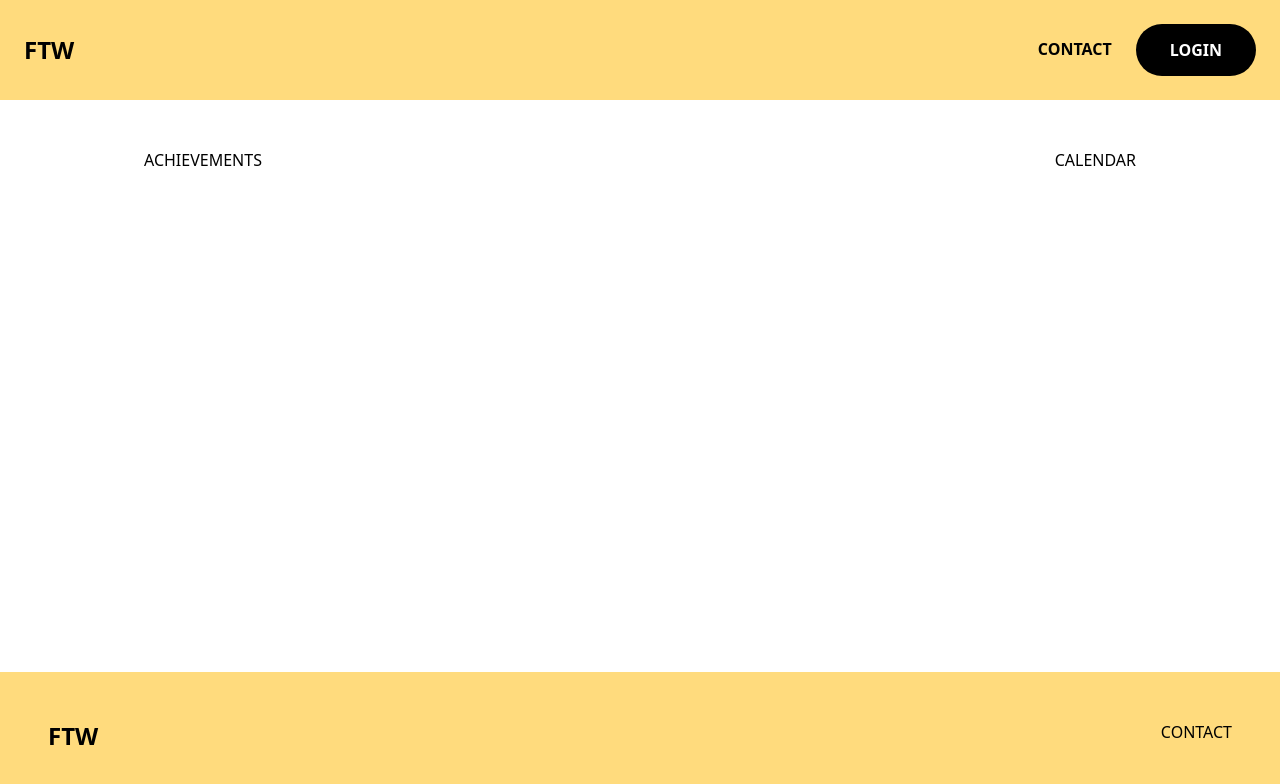
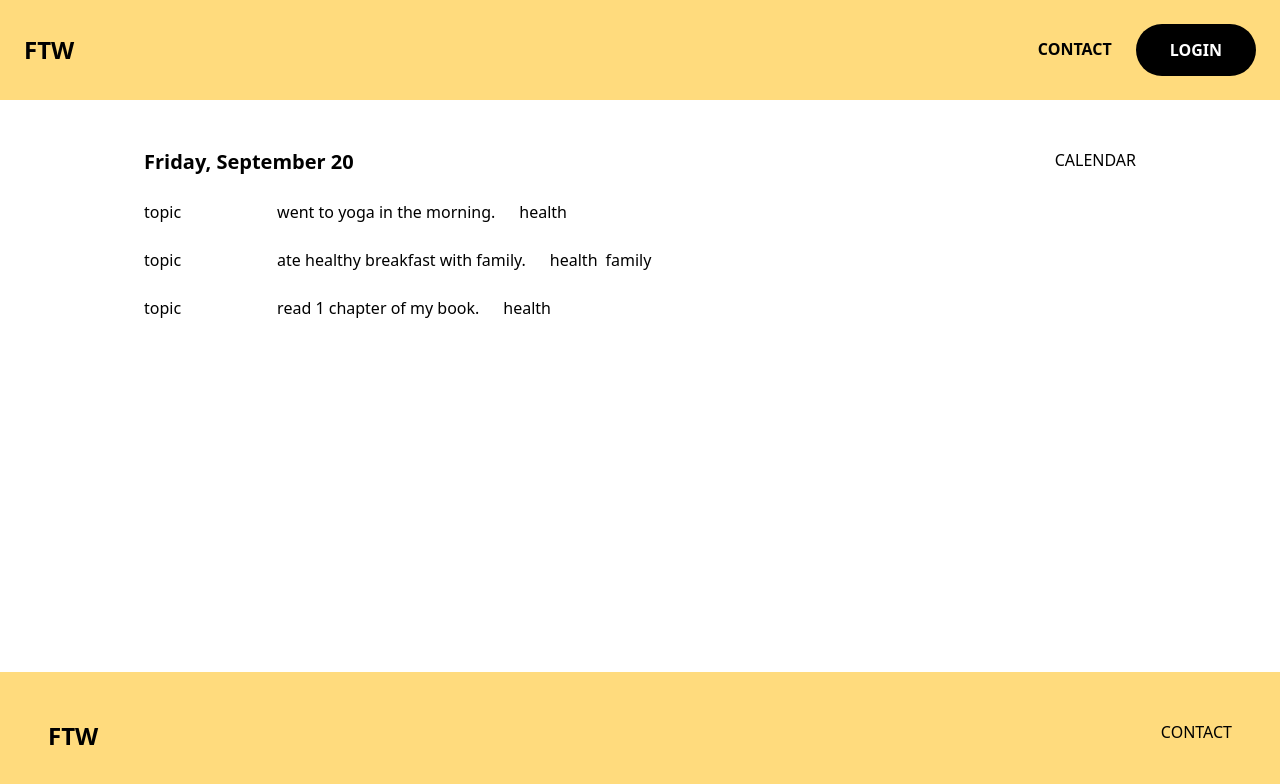
Before and after one commit to ajasinger/clap-for-me, a React (Vite) app in the folder frontend/: page / in a window 1280 px wide. Shown: the top 784 px of the page. Built offline with nearby package versions, Linux system fonts and the light colour scheme.

Commit message:
code contents of return

```diff
--- a/frontend/src/components/Achievements.tsx
+++ b/frontend/src/components/Achievements.tsx
@@ -1,18 +1,24 @@
 import { useState } from "react";
+import TagDropdown from "./TagDropdown";
+
+const tagOptionsArray = ["work", "fitness", "family"]
 
 const data = [
         {
-            date: "Friday, September 20, 2024",
+            date: "Friday, September 20",
             achievements: [
                 {
+                    id: 1,
                     body: "went to yoga in the morning.",
                     tags: ["health"]
                 },
                 {
+                    id: 2,
                     body: "ate healthy breakfast with family.",
                     tags: ["health", "family"]
                 },
                 {
+                    id: 3,
                     body: "read 1 chapter of my book.",
                     tags: ["health"]
                 },
@@ -21,10 +27,32 @@ const data = [
 ]
 
 export default function Achievements() {
-    const [achievements, setAchievements] = useState([]);
+    const [achievements, setAchievements] = useState(data);
+    const [tagOptions, setTagOptions] = useState(tagOptionsArray)
+
+
     return(
-        <div>
-            <h1>ACHIEVEMENTS</h1>
+        <div className="flex flex-col gap-6">
+            <h1 className="text-xl font-bold">{achievements[0].date}</h1>
+            <ol className="flex flex-col gap-6">
+                {achievements[0].achievements.map((achievement) => (
+                    <li key={achievement.id} className="flex gap-24">
+                        {/* dropdown */}
+                        < TagDropdown tagOptions={tagOptions} setTagOptions={setTagOptions} setAchievements={setAchievements}/>
+                        {/* achievement */}
+                        <div className="flex gap-6">
+                            <p>{achievement.body}</p>
+                            <ul className="flex gap-2">
+                                {achievement.tags.map((tag, index) => (
+                                    <li key={index}>{tag}</li>
+                                ))}
+                            </ul>
+                        </div>
+                        {/* edit button */}
+                    </li>
+                ))}
+            </ol>
+            {/* add achievement */}
         </div>
     )
 }
```
